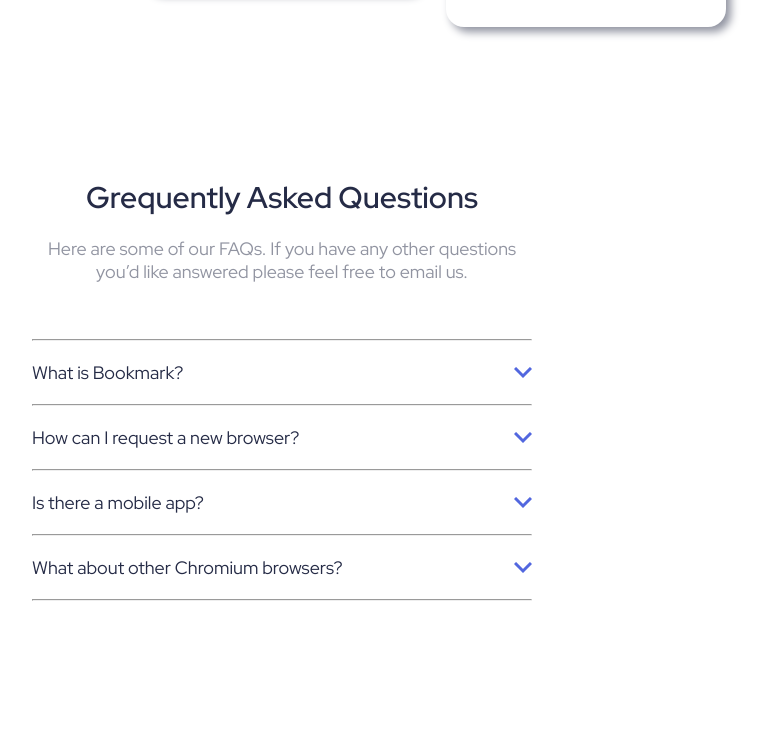
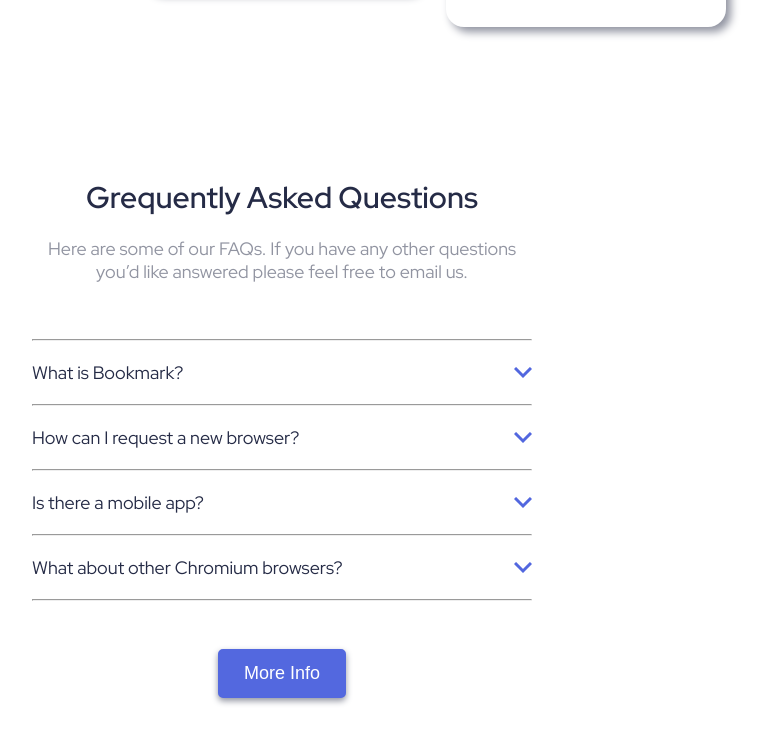
Before and after one commit to almamarie/bookmark-landing-page, a React (Create React App) app: page / in a window 1280 px wide. Shown: the part 2222-2966 px from the top of the page, without its empty margins (358-1125 px from the left). Built offline with nearby package versions, Linux system fonts and the light colour scheme.

Commit message:
Added the more info button

```diff
--- a/src/components/faq/FrequentlyAskedQuestions.jsx
+++ b/src/components/faq/FrequentlyAskedQuestions.jsx
@@ -2,6 +2,7 @@ import React, { useState } from "react";
 import styles from "./FrequentlyAskedQuestions.module.css";
 import downArrowIcon from "../../resources/images/icon-arrow.svg";
 import { QUESTIONS } from "../../resources/questions";
+import Button from "../ui/Button";
 const FrequentlyAskedQuestions = () => {
   const [activeKeys, setActivekeys] = useState([]);
 
@@ -65,6 +66,9 @@ const FrequentlyAskedQuestions = () => {
           );
         })}
       </ul>
+      <div className={styles.btn}>
+        <Button>More Info</Button>
+      </div>
     </section>
   );
 };
--- a/src/components/faq/FrequentlyAskedQuestions.module.css
+++ b/src/components/faq/FrequentlyAskedQuestions.module.css
@@ -55,3 +55,8 @@ margin: 5rem 0 40rem 0;
     display: none;
     visibility: hidden;
 }
+
+.btn{
+    margin-top: 4.8rem;
+    text-align: center;
+}
```
